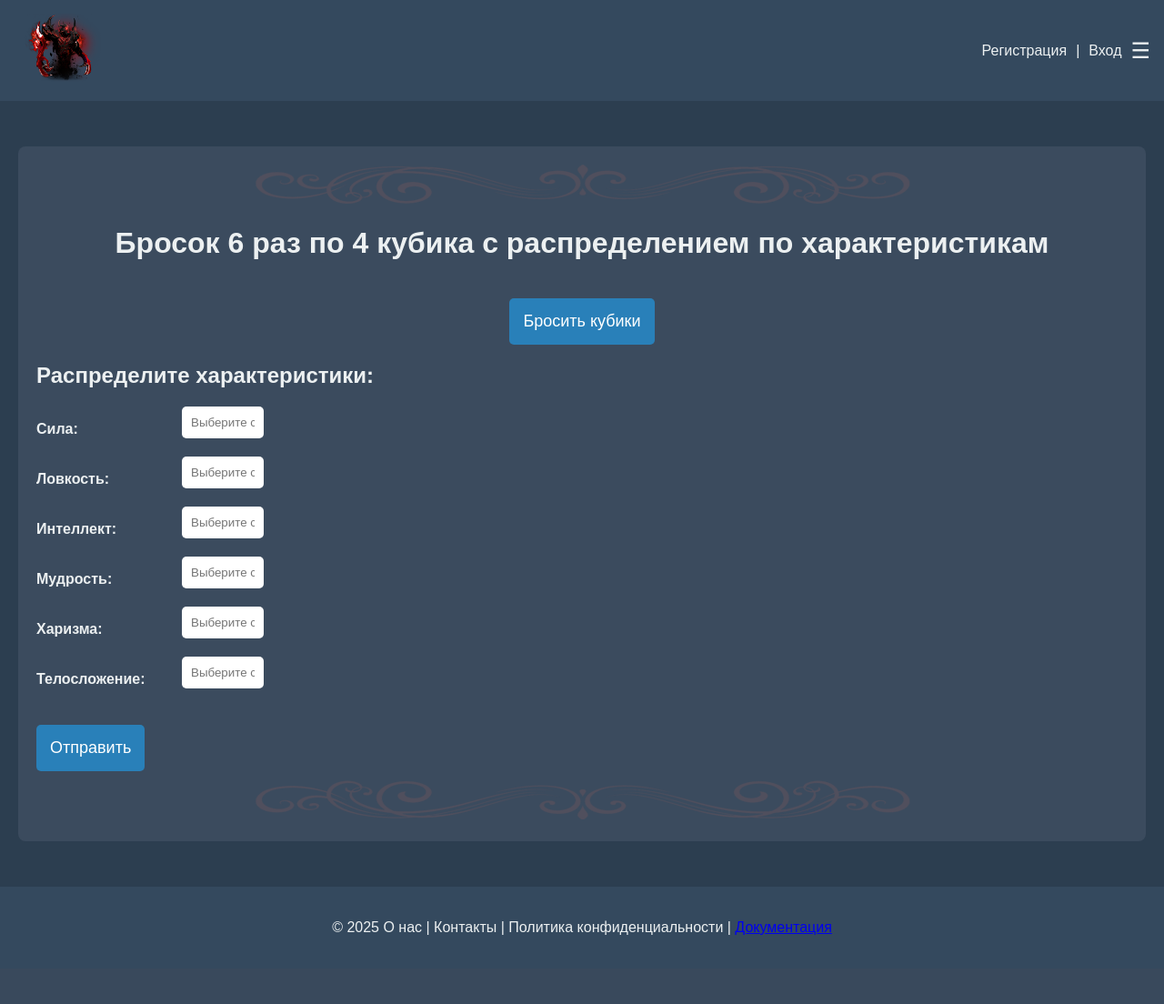
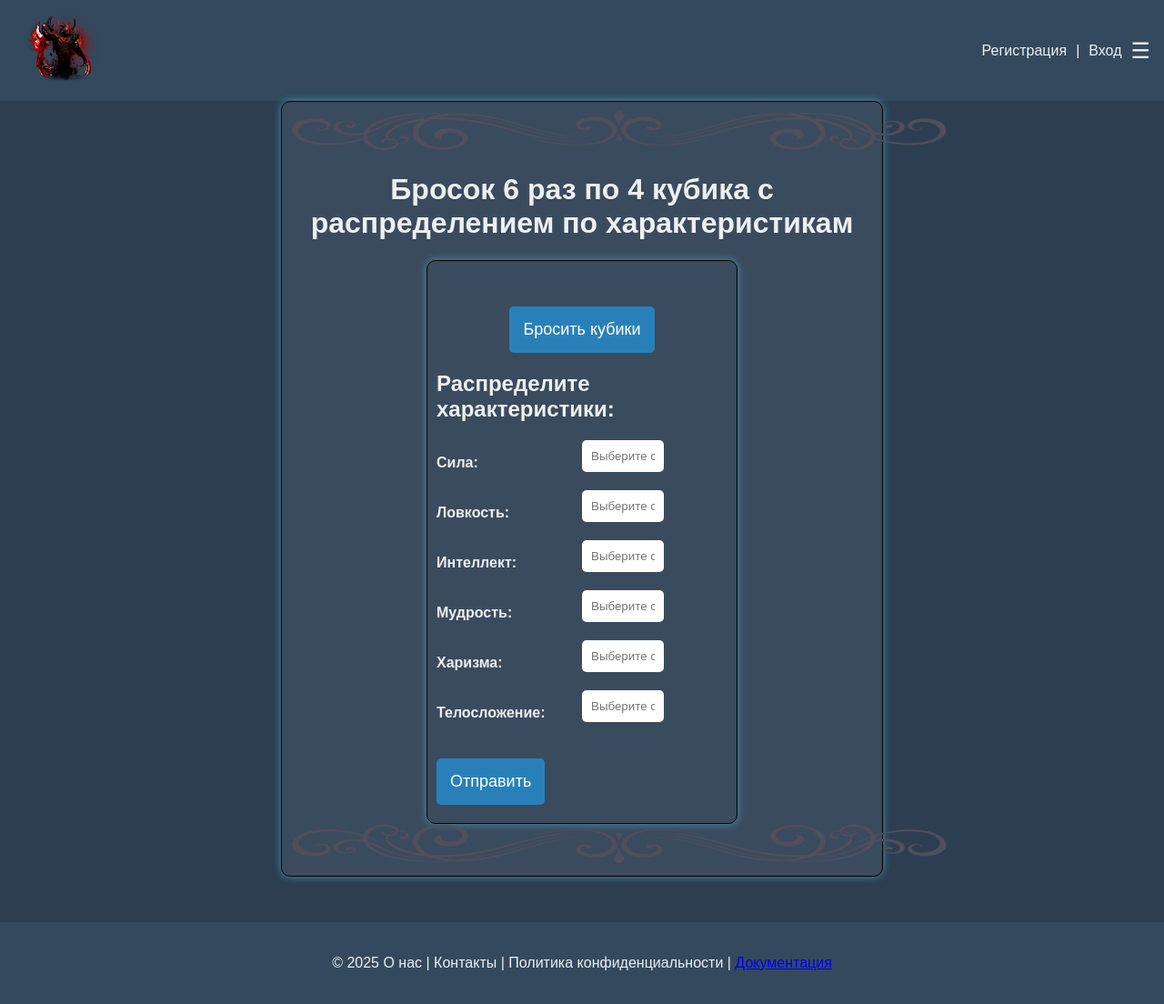
Before and after one commit to Vaanry/dnd, a Python web app: template templates/dices.html in a window 1280 px wide. Shown: the whole page at 91% size. Before the commit the page ends 1028 px from the top, so only its background shows below. Run offline with Jinja, Linux system fonts and the light colour scheme; the template is opened without the code that fills it, so the values that code supplies are empty.

Commit message:
add_style_to_dices

```diff
--- a/templates/dices.html
+++ b/templates/dices.html
@@ -85,12 +85,31 @@
         /* Компактный размер */
         text-align: center;
     }
+
+    .container {
+        margin: 0 auto;
+        width: 50%;
+        padding: 10px;
+        border: 1px solid black;
+        border-radius: 10px;
+        outline: none;
+        box-shadow: 0 0 8px #51ccee96;
+    }
+
+    .container ul {
+        list-style-type: none;
+        padding: 0;
+    }
+
+    .container ul li {
+        margin: 5px 0;
+    }
 </style>
 </head>
 
 <body>
     <h1>Бросок 6 раз по 4 кубика с распределением по характеристикам</h1>
-    <div>
+    <div class="container">
         <div id="dice-container" hidden>
             <p>Броски кубиков:</p>
             <!-- Кубики будут отображаться здесь -->
```
Also changed, not shown: templates/char.html (+6 -1 lines).
